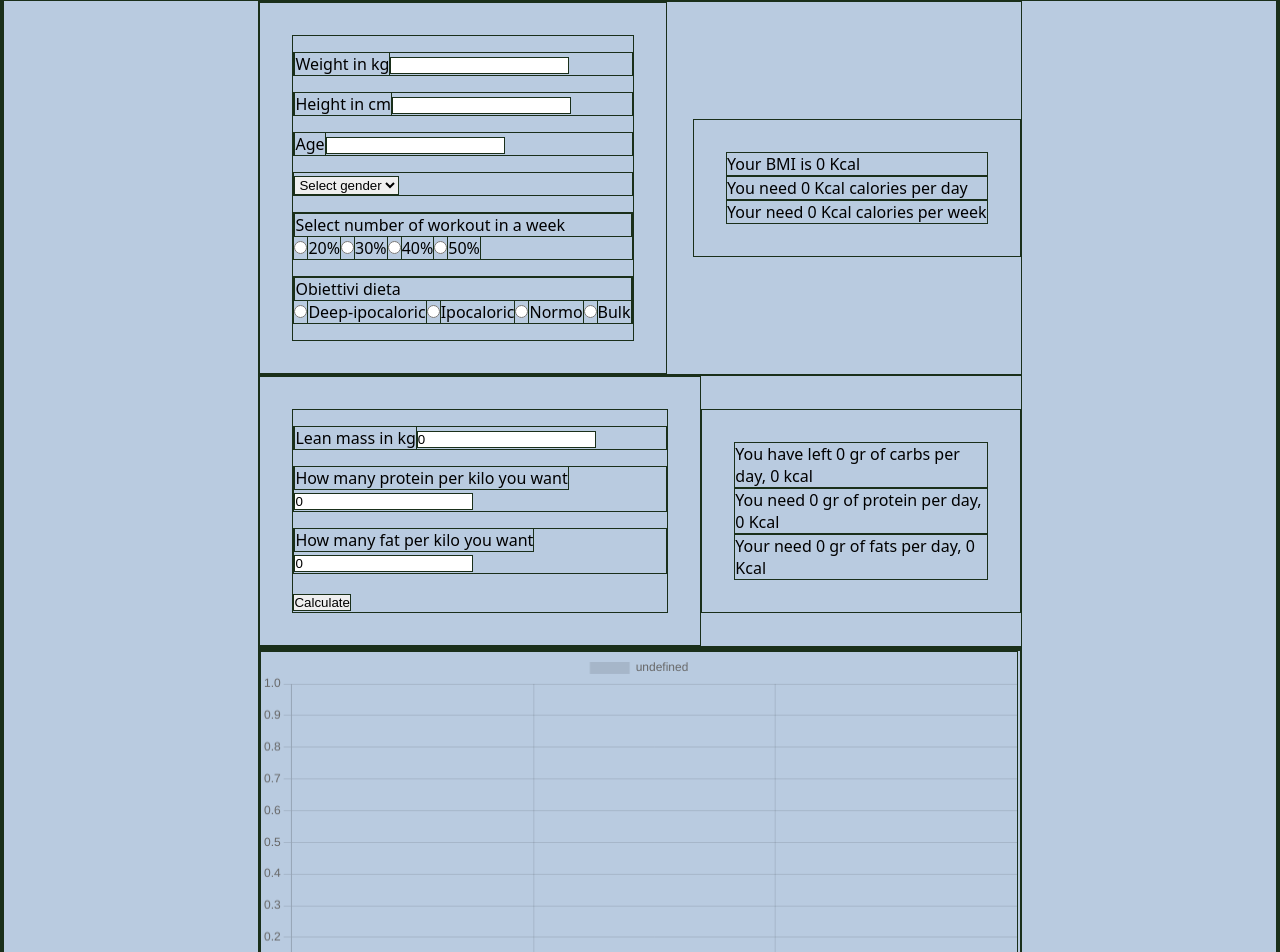
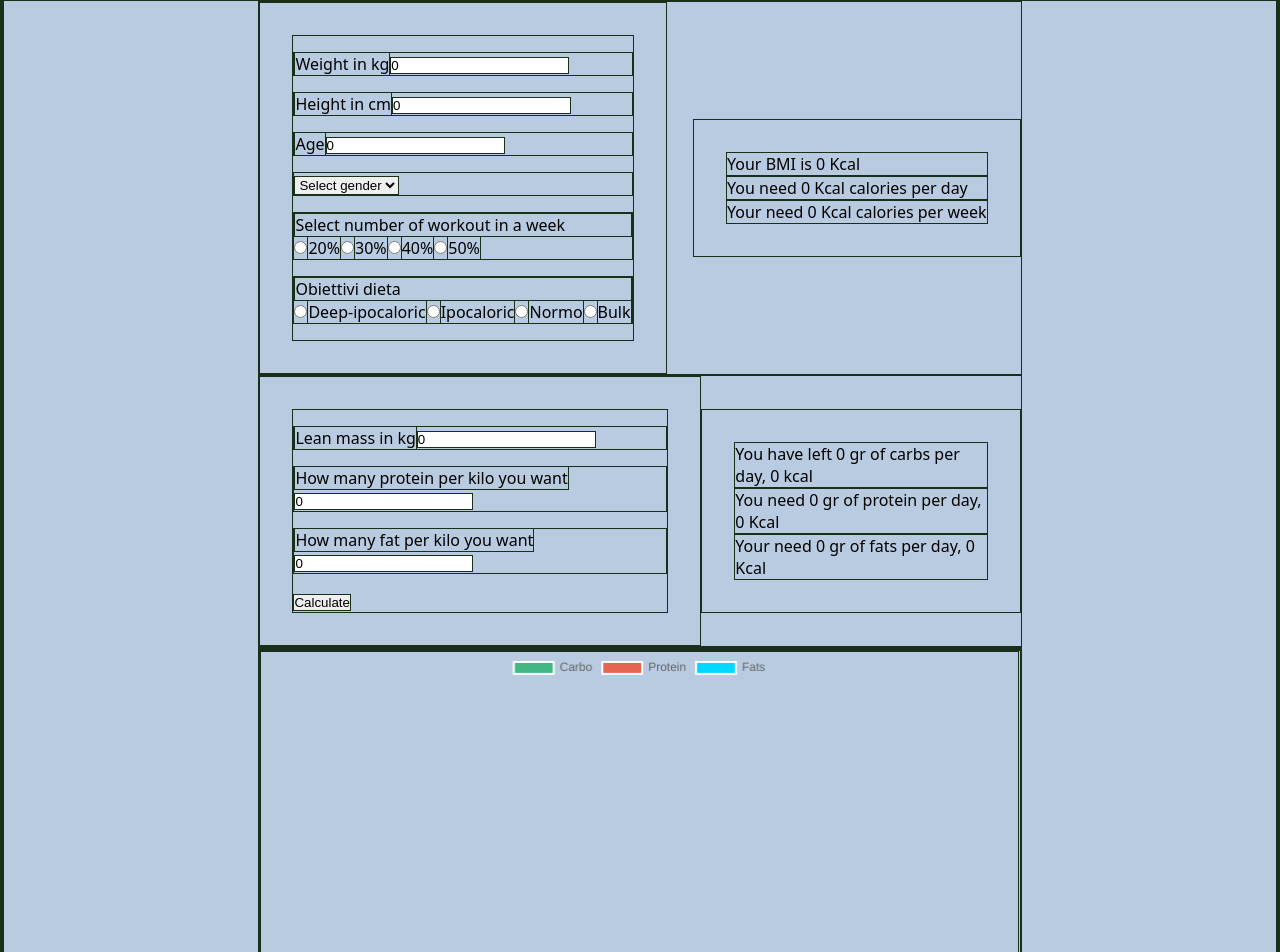
Before and after one commit to jeremy-mazzocco/my-project-Neurtuta, a Vue app in the folder vite-neurtuta/: page / in a window 1280 px wide. Shown: the part 103-1055 px from the top of the page. Built offline with nearby package versions, Linux system fonts and the light colour scheme.

Commit message:
ad doughnut

```diff
--- a/vite-neurtuta/src/components/AppGraph.vue
+++ b/vite-neurtuta/src/components/AppGraph.vue
@@ -1,42 +1,35 @@
 <script lang="ts">
 import {
     Chart as ChartJS,
-    Title,
+    ArcElement,
     Tooltip,
-    Legend,
-    BarElement,
-    CategoryScale,
-    LinearScale
+    Legend
+
 } from 'chart.js';
-import { Bar } from 'vue-chartjs';
+import { Doughnut } from 'vue-chartjs';
 import { store } from "../store";
+import * as chartConfig from '../components/micro_components/ChartConfig.js';
 
 
-ChartJS.register(CategoryScale, LinearScale, BarElement, Title, Tooltip, Legend)
+ChartJS.register(ArcElement, Tooltip, Legend)
 
 export default {
     name: 'AppGraph',
     components: {
-        Bar
+        Doughnut
     },
     data() {
-        return {
-            data: {
-                labels: ['Carbo gr', 'Protein gr', 'Fat gr'],
-                datasets: [{ data: [store.myData.carboDay, store.myData.proteinDay, store.myData.fatsDay] }]
-            },
-            options: {
-                responsive: true
-            },
-            store
-        }
+        return chartConfig
+        store
+
     }
 }
+
 </script>
 <template>
     <section>
         <div>
-            <Bar :data="data" :options="options" />
+            <Doughnut :data="data" :options="options" />
         </div>
     </section>
 </template>
--- /dev/null
+++ b/vite-neurtuta/src/components/micro_components/ChartConfig.ts
@@ -0,0 +1,24 @@
+import { store } from "../../store";
+
+export default {
+    data() {
+        return {
+            store
+        }
+    }
+}
+
+export const data = {
+    labels: ['Carbo', 'Protein', 'Fats'],
+    datasets: [
+        {
+            backgroundColor: ['#41B883', '#E46651', '#00D8FF'],
+            data: [store.myData.carboDayCalories, store.myData.proteinDayCalories, store.myData.fatsDayCalories]
+        }
+    ]
+}
+
+export const options = {
+    responsive: true,
+    maintainAspectRatio: false
+}
--- a/vite-neurtuta/src/store.js
+++ b/vite-neurtuta/src/store.js
@@ -3,9 +3,9 @@ import { reactive } from "vue";
 export const store = reactive({
     myData: {
         gender: '',
-        height: '',
-        age: '',
-        weight: '',
+        height: 0,
+        age: 0,
+        weight: 0,
         caloriesBMI: 0,
         numberWorkouts: 0,
         caloriesWithWO: 0,
```
